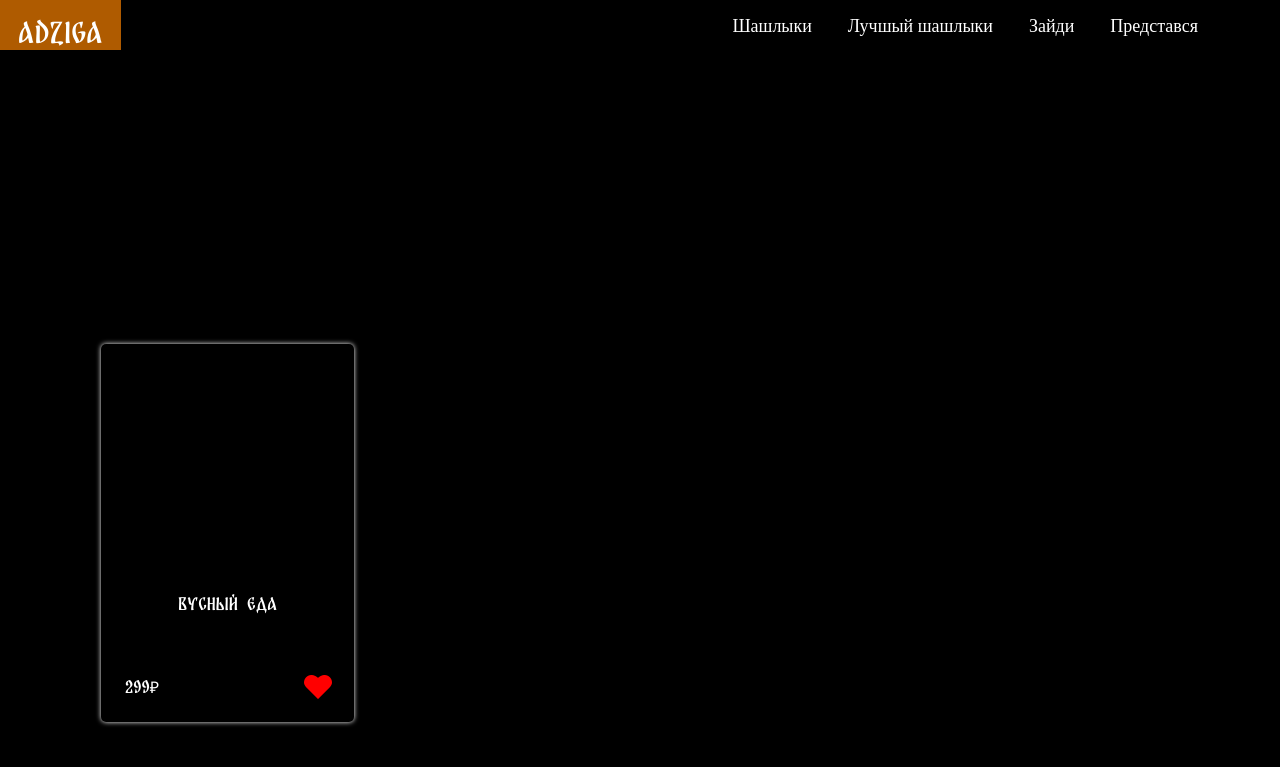
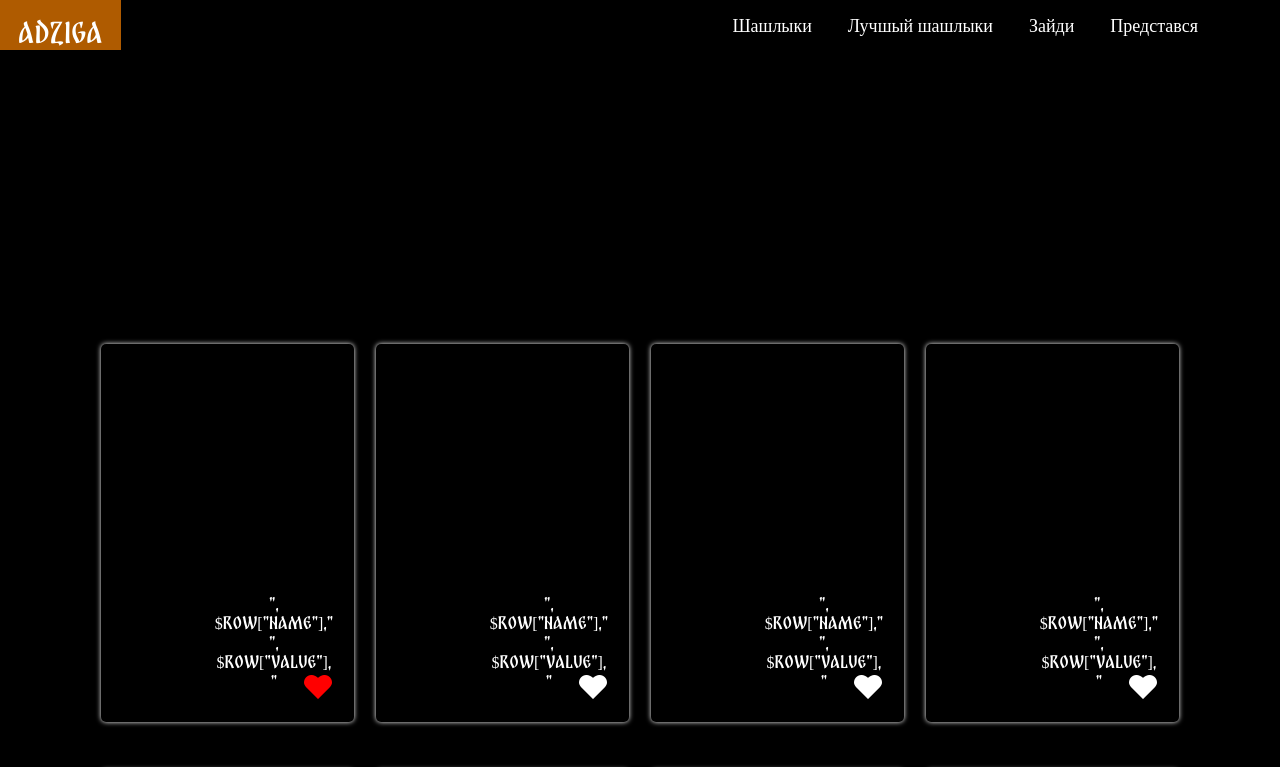
Before and after one commit to Astroboy137/Adziga-corp, a plain HTML site: page menu.html in a window 1280 px wide. Both pictures are taken after a click on the button 318 px from the left and 686 px from the top of the page. Shown: the top 767 px of the page. Drawn offline with Linux system fonts and the light colour scheme.

Commit message:
make "like" button

```diff
--- a/js/menu_db.js
+++ b/js/menu_db.js
@@ -1,6 +1,6 @@
 const catalog = []
 
-function add_box() {
+function add_box(kol) {
     console.log(0)
     var box = document.createElement('div')
     box.className = 'block'
@@ -23,20 +23,32 @@ function add_box() {
         <script>let i = 4\
     i++\
     </script>\
-    <button id="like" class="like" onclick="like()">\
+    <button id="like" class="like" onclick="like('+kol+')">\
     </div>'
 
     document.getElementById('catalog').append(box)
 }
-// for (let index = 0; index < 10; index++) {
-//     add_box()
+for (let index = 0; index < 10; index++) {
+    add_box(index)
 
-// }
+}
+// setTimeout(() => {
+//     let btn_flag = 1
+//     const like_btns = document.getElementsByClassName('like')
+//     for (let index = 0; index < like_btns.length; index++) {
+//         const el = like_btns[index];
+//         console.log(el)
+//         el.onclick = function () {
+//             console.log(btn_flag)
+//         }
+//         btn_flag++
+//     }
+// }, 500);
 // надобудет добавить базу данных для лайков
 // пока что это просто анимация лайка
 var flag = 1
-function like() {
-    const btn = document.getElementById('like')
+function like(elm_num) {
+    const btn = document.getElementsByClassName('like')[elm_num]
     const btn_stl = btn.style
     if (flag > 0) {
         btn_stl.opacity = 0
--- a/menu.html
+++ b/menu.html
@@ -33,18 +33,18 @@
         <div class="ADS"></div>
 
         <div id="catalog" class="catalog">
-            <div class="block">
+            <!-- <div class="block">
             <div class="card_top">
                 <div class="card_image">
                     <a href="#"><img src="" alt=""></a>
                 </div>
             </div>
-            <!-- пока-что только так, остальные лучше через js генерировать -->
+            пока-что только так, остальные лучше через js генерировать
             <div class="card_bottom">
                 <p>Вусный Еда</p>
                 <p>299&#8381;</p>
                 <button p="1" id="like" class="like" onclick="like()">
-            </div>
+            </div> -->
         </div>
         </div>
     </div>
```
